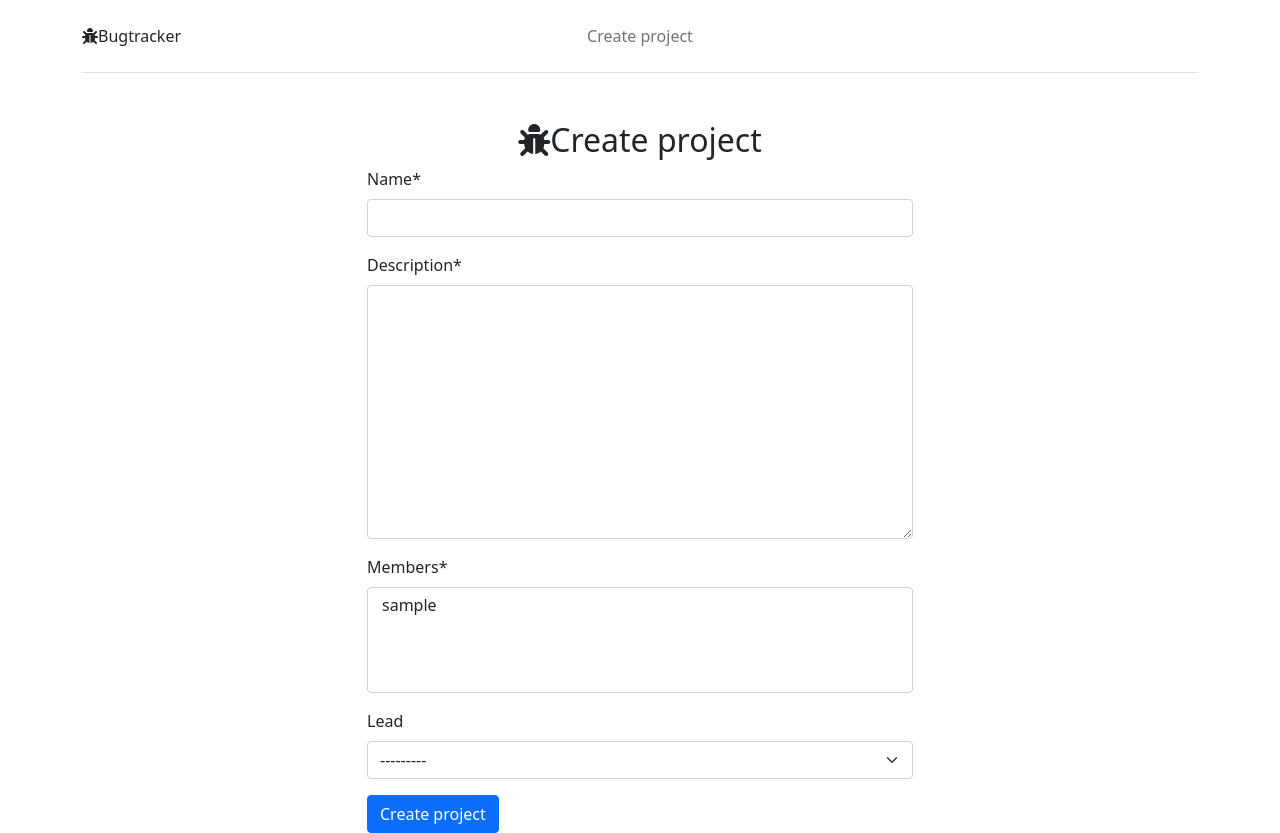
After one commit to andols-dev/bugtracker, a Django app: page /create in a window 1280 px wide. The commit adds this page. Run offline with Django 3.2, Linux system fonts and the light colour scheme; tables that the repository leaves empty hold one stand-in row (values such as "Sample post"); some libraries are stand-ins or nearby versions.

Commit message:
add verbose name

```diff
--- a/projects/forms.py
+++ b/projects/forms.py
@@ -1,6 +1,6 @@
 from django import forms
 
-from projects.models import Bug,Message
+from projects.models import Bug,Message, Project
 class createBugForm(forms.ModelForm):
     class Meta:
         model = Bug
@@ -11,3 +11,8 @@ class BugMessageForm(forms.ModelForm):
     class Meta:
         model = Message
         fields = ['content']
+
+class CreateProjectForm(forms.ModelForm):
+    class Meta:
+        model = Project
+        fields = ['name','description','member','lead']
--- a/projects/models.py
+++ b/projects/models.py
@@ -11,7 +11,7 @@ class Project(models.Model):
     updated = models.DateTimeField(auto_now=True)
     lead = models.OneToOneField(
         User, on_delete=models.CASCADE, null=True, blank=True, related_name='lead')
-    member = models.ManyToManyField(User, related_name='member')
+    member = models.ManyToManyField(User, related_name='member',verbose_name='members')
     objects = models.Manager()
 
     def unresolved_bugs(self):
--- /dev/null
+++ b/projects/templates/projects/create_project.html
@@ -0,0 +1,20 @@
+{% extends 'partials/base.html' %}
+{% block title %}
+    Create project
+{% endblock title %}
+
+{% block content %}
+<div class="container mt-5">
+    <h2 class="text-center"><i class="fas fa-bug"></i>Create project</h2>
+    <div class="row">
+      <div class="col-md-6 offset-md-3">
+        <form method="post">
+            {% csrf_token %}
+            {% load crispy_forms_tags %}
+            {{ form | crispy }}
+            <button type="submit" role="button" class="btn btn-primary">Create project</button>
+        </form>
+      </div>
+    <div>
+</div>
+{% endblock content %}
--- a/projects/urls.py
+++ b/projects/urls.py
@@ -1,11 +1,12 @@
 
 from django.urls import path
 from .views import (projects, project_detail,
-    bug_detail
+    bug_detail,create_Project
 )
 urlpatterns = [
     path('',projects,name='projects'),
     path('detail/<int:id>/',project_detail, name='project-detail'),
     path('bugs/detail/<int:id>/',bug_detail, name='bug-detail'),
+    path('create',create_Project,name='create-project'),
 
 ]
--- a/projects/views.py
+++ b/projects/views.py
@@ -1,7 +1,7 @@
 from django.shortcuts import get_object_or_404, render
 from .models import Project,Bug
 from django.contrib.auth.decorators import login_required
-from .forms import createBugForm, BugMessageForm
+from .forms import CreateProjectForm, createBugForm, BugMessageForm
 
 
 
@@ -49,3 +49,13 @@ def bug_detail(request,id):
     context = {'bug': bug, 'form': bug_message_form}
 
     return render(request, 'projects/bug_detail.html', context)
+
+
+
+def create_Project(request):
+    form = CreateProjectForm(request.POST or None)
+    if form.is_valid():
+        form.save()
+
+    context = {'form': form}
+    return render(request, 'projects/create_project.html', context)
--- a/templates/partials/nav.html
+++ b/templates/partials/nav.html
@@ -13,8 +13,7 @@
     </a>
 
     <ul class="nav col-12 col-md-auto mb-2 justify-content-center mb-md-0">
-      <li><a href="#" class="nav-link px-2 link-secondary">link</a></li>
-
+      <li><a href="{% url 'create-project' %}" class="nav-link px-2 link-secondary">Create project</a></li>
     </ul>
 
     <div class="col-md-3 text-end">
```
